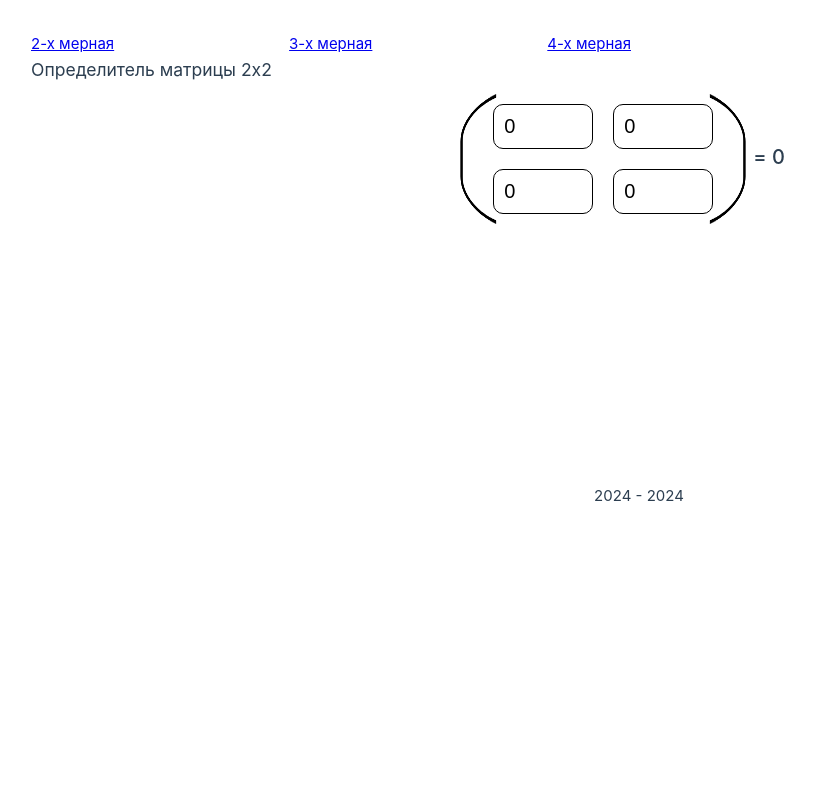
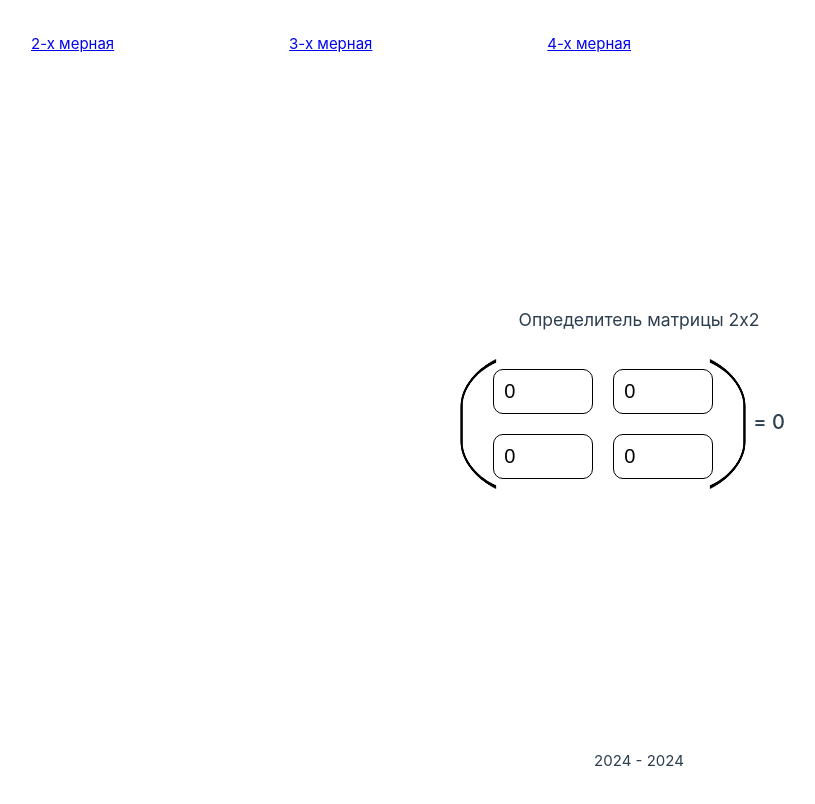
Before and after one commit to StasBeep/teacherProgramm, a Vue app: page / in a window 1280 px wide. Shown: the whole page, without its empty margins (1-816 px from the left). Built offline with nearby package versions, Linux system fonts and the light colour scheme.

Commit message:
стилизация заголовка матриц

```diff
--- a/src/components/TitleMatrix.vue
+++ b/src/components/TitleMatrix.vue
@@ -1,5 +1,5 @@
 <template>
-    <h3>
+    <h3 class="title-matrix">
         {{ title }}
     </h3>
 </template>
@@ -14,5 +14,8 @@ defineProps({
 </script>
 
 <style lang="scss" scoped>
-
+.title-matrix {
+    margin: 250px auto 0;
+    text-align: center;
+}
 </style>
--- a/src/views/HomeView.vue
+++ b/src/views/HomeView.vue
@@ -89,7 +89,7 @@ const resultMinor2to2 = (i, matrix) => {
 .determinant {
   display: flex;
   justify-content: center;
-  margin: 20px auto 250px;
+  margin: 35px auto 250px;
 
   &-matrix {
     position: relative;
```
